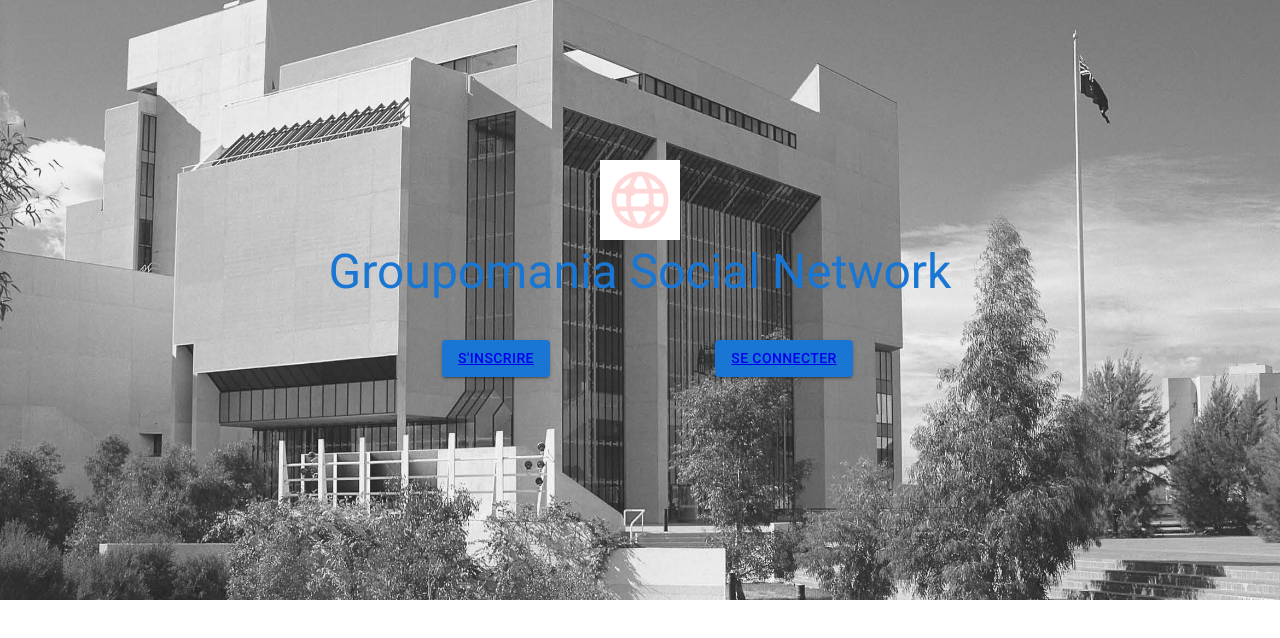
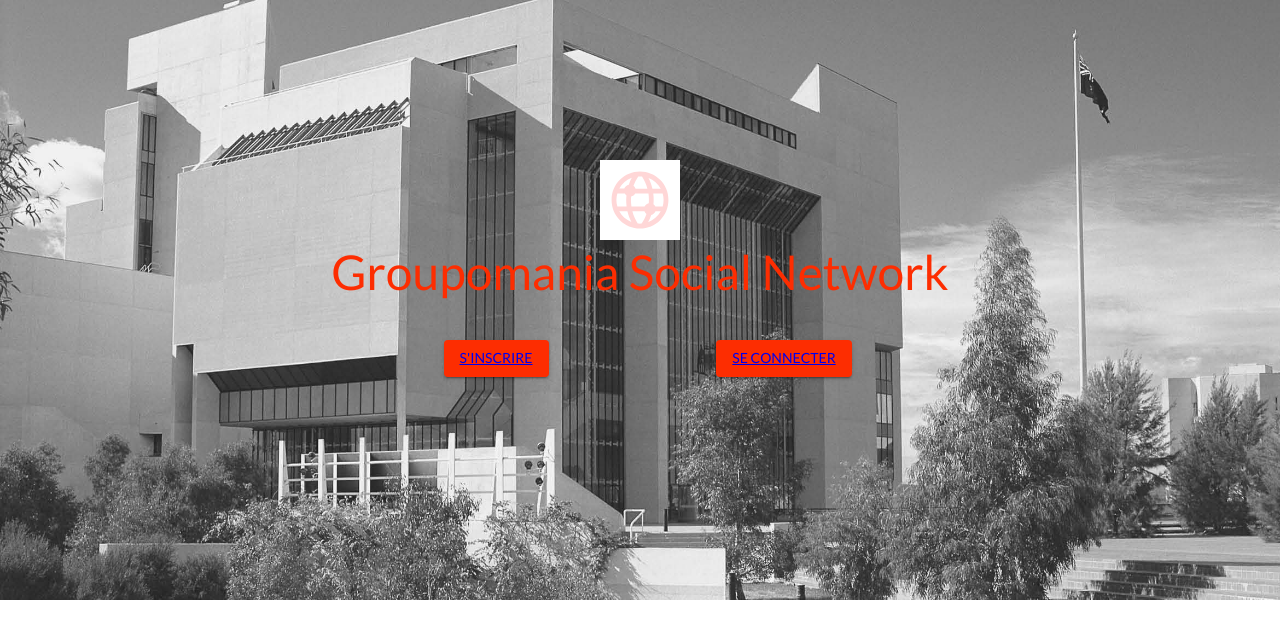
Before and after one commit to LeDocLH76/P7-GroupomaniaSocialNetwork, a React (Create React App) app in the folder client/: page / in a window 1280 px wide. Shown: the top 638 px of the page. Built offline with nearby package versions, Linux system fonts and the light colour scheme.

Commit message:
Mise en place d'un Theme provider

```diff
--- a/client/src/App.js
+++ b/client/src/App.js
@@ -7,6 +7,30 @@
 import Compte from './pages/Compte';
 import PostCreate from './pages/PostCreate';
 import { useEffect, useState } from 'react';
+import { createTheme, ThemeProvider } from '@mui/material';
+
+const theme = createTheme({
+   palette: {
+      primary: {
+         light: '#ff6a38',
+         main: '#fd2d01',
+         dark: '#c10000',
+         contrastText: '#fff',
+      },
+      secondary: {
+         light: '#ffffff',
+         main: '#fdd7d7',
+         dark: '#cba6a6',
+         contrastText: '#000',
+      },
+      text: {
+         primary: '#4e5166',
+      },
+   },
+   typography: {
+      fontFamily: 'Lato',
+   },
+});
 
 function App() {
    const [isAuth, setIsAuth] = useState(false);
@@ -35,6 +59,7 @@
 
    return (
       <div className="App">
+         <ThemeProvider theme={theme}>
             <BrowserRouter>
                {/* <nav>
                <h1>Groupotruc</h1>
@@ -160,6 +185,7 @@
                   <Route path="/*" element={<Navigate to="/" />} />
                </Routes>
             </BrowserRouter>
+         </ThemeProvider>
       </div>
    );
 }
--- a/client/src/components/Disconnect.jsx
+++ b/client/src/components/Disconnect.jsx
@@ -1,4 +1,3 @@
-import { SettingsSystemDaydreamOutlined } from '@mui/icons-material';
 import { Button } from '@mui/material';
 import axios from 'axios';
 import { useNavigate } from 'react-router-dom';
--- a/client/src/index.css
+++ b/client/src/index.css
@@ -1,3 +1,5 @@
+@import url('https://fonts.googleapis.com/css2?family=Lato:ital,wght@0,100;0,300;0,400;0,700;0,900;1,100;1,300;1,400;1,700;1,900&display=swap');
+
 body {
   margin: 0;
   font-family: -apple-system, BlinkMacSystemFont, 'Segoe UI', 'Roboto', 'Oxygen',
--- a/client/src/pages/Main.jsx
+++ b/client/src/pages/Main.jsx
@@ -54,7 +54,9 @@
                <Grid item xs={12} sm={6}>
                   <ButtonGroup sx={{ mt: 1, mb: 1 }}>
                      <Button variant="contained">
-                        <Link to="/">Acceuil</Link>
+                        <Link to="/" sx={{ textDecoration: 'none' }}>
+                           Acceuil
+                        </Link>
                      </Button>
                      <Button variant="contained">
                         <Link to="/postCreate">Publier</Link>
```
Also changed, not shown: client/src/components/DeleteAccount.jsx (+1 -12 lines), client/src/styles/login.css (deleted, +0 -8 lines). Lines whose indentation alone changed are shown as unchanged.
